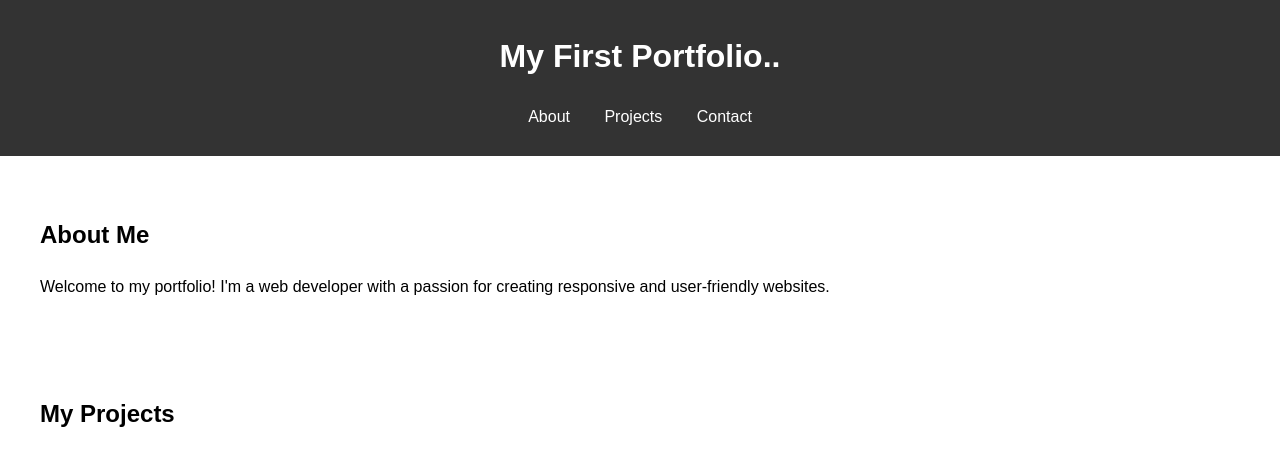
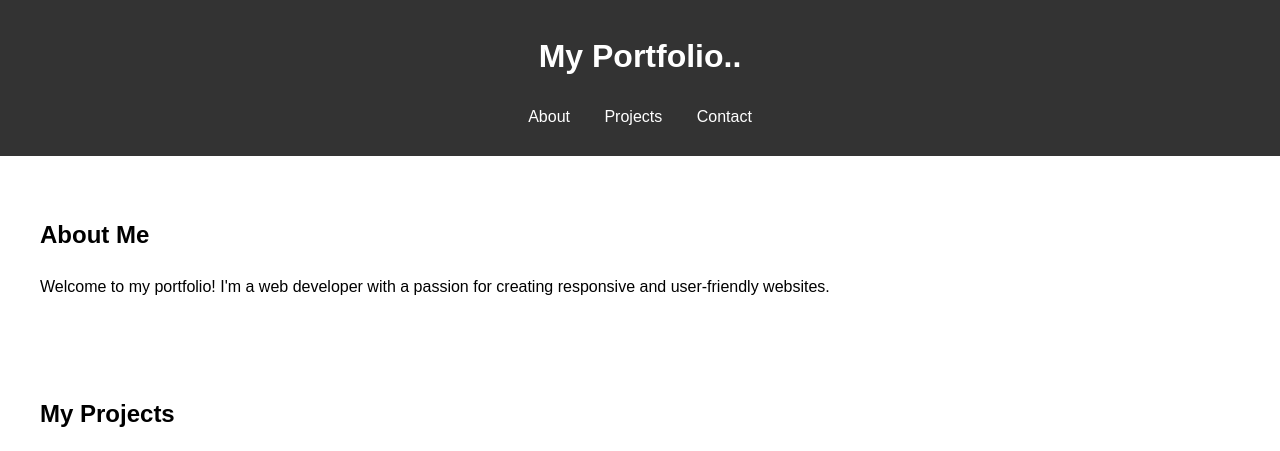
Before and after one commit to Sahayajustin/demoportfolio, a plain HTML site: page index.html in a window 1280 px wide. Shown: the top 451 px of the page. Drawn offline with Linux system fonts and the light colour scheme.

Commit message:
Update index.html

```diff
--- a/index.html
+++ b/index.html
@@ -3,13 +3,13 @@
 <head>
     <meta charset="UTF-8">
     <meta name="viewport" content="width=device-width, initial-scale=1.0">
-    <title>My First Portfolio</title>
+    <title>My Portfolio</title>
     <link rel="stylesheet" href="style.css">
 
 </head>
 <body>
     <header>
-        <h1>My First Portfolio..</h1>
+        <h1>My Portfolio..</h1>
         <nav>
             <ul>
                 <li><a href="#about">About</a></li>
```
